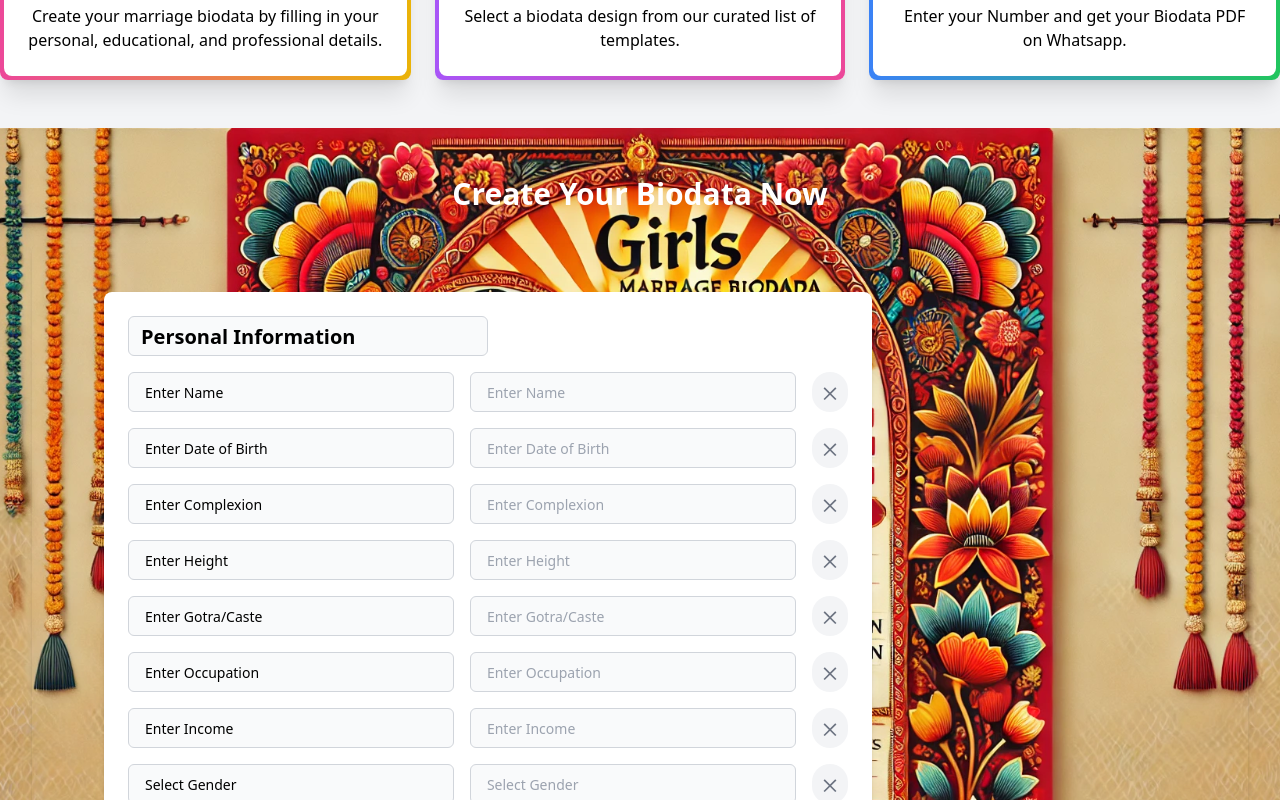
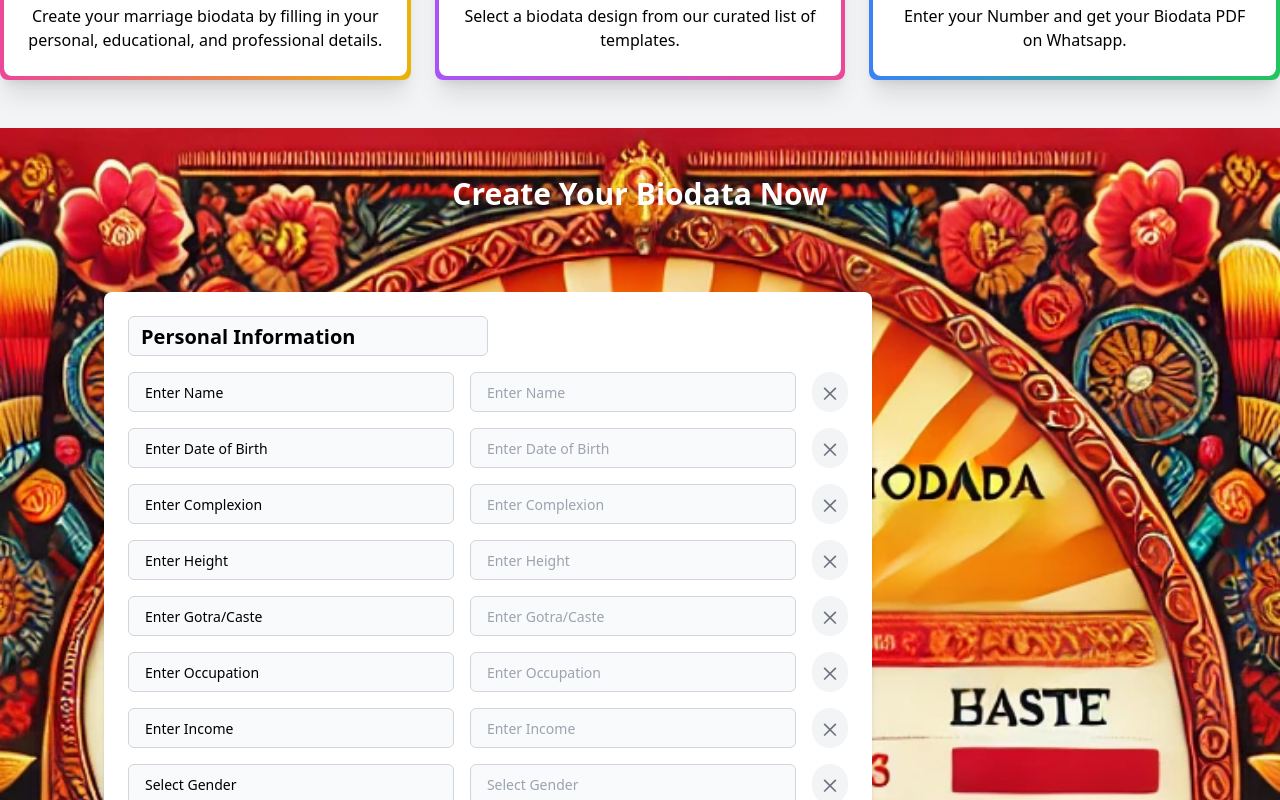
Before and after one commit to sagartiwari5030/marriagebiodata, a React (Vite) app: page / in a window 1280 px wide. Shown: the part 800-1600 px from the top of the page. Built offline with nearby package versions, Linux system fonts and the light colour scheme.

Commit message:
shake issue resolve

```diff
--- a/src/Pages/Home.jsx
+++ b/src/Pages/Home.jsx
@@ -83,7 +83,7 @@ const Home = () => {
 
       {/* Create Profile Section */}
       <div
-  className="container mx-auto px-4 md:px-6 lg:px-8 py-12 bg-cover bg-center bg-fixed"
+  className="container mx-auto px-4 md:px-6 lg:px-8 py-12 bg-cover bg-center bg-attachment-scroll md:bg-attachment-fixed"
   style={{
     backgroundImage: `url(${bgimg})`, // Path to background image
   }}
@@ -91,7 +91,7 @@ const Home = () => {
   <h2 className="text-3xl font-bold text-center mb-8 text-white">Create Your Biodata Now</h2>
 
   {/* Flex Container for Form and Image */}
-  <div className="flex flex-col md:flex-row items-center justify-between rounded-lg shadow-md p-6 md:p-12 bg-opacity-90 space-y-6 md:space-y-0">
+  <div className="flex flex-col md:flex-row items-center justify-between rounded-lg shadow-md p-6 md:p-12  bg-opacity-90 space-y-6 md:space-y-0">
 
     {/* 3/4 Width for Form */}
     <div className="w-full md:w-3/4 md:mr-8">
```
